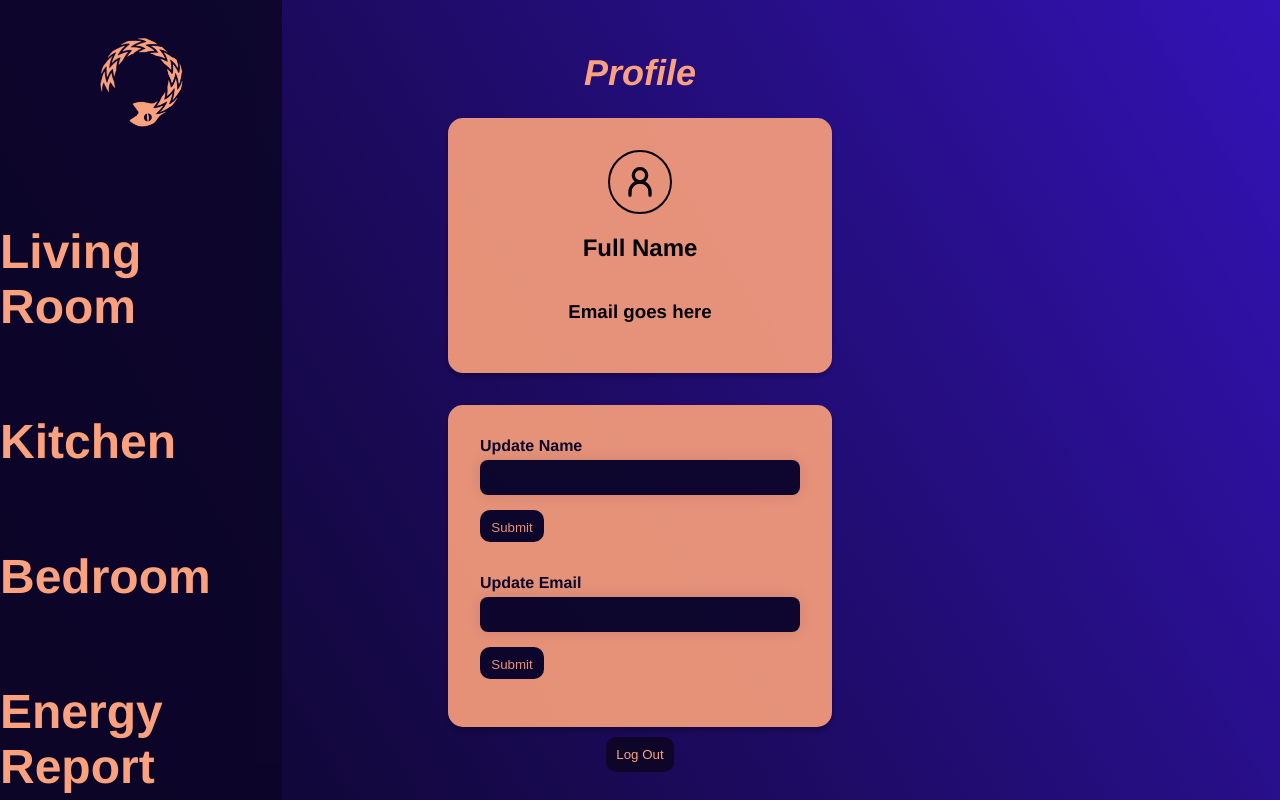
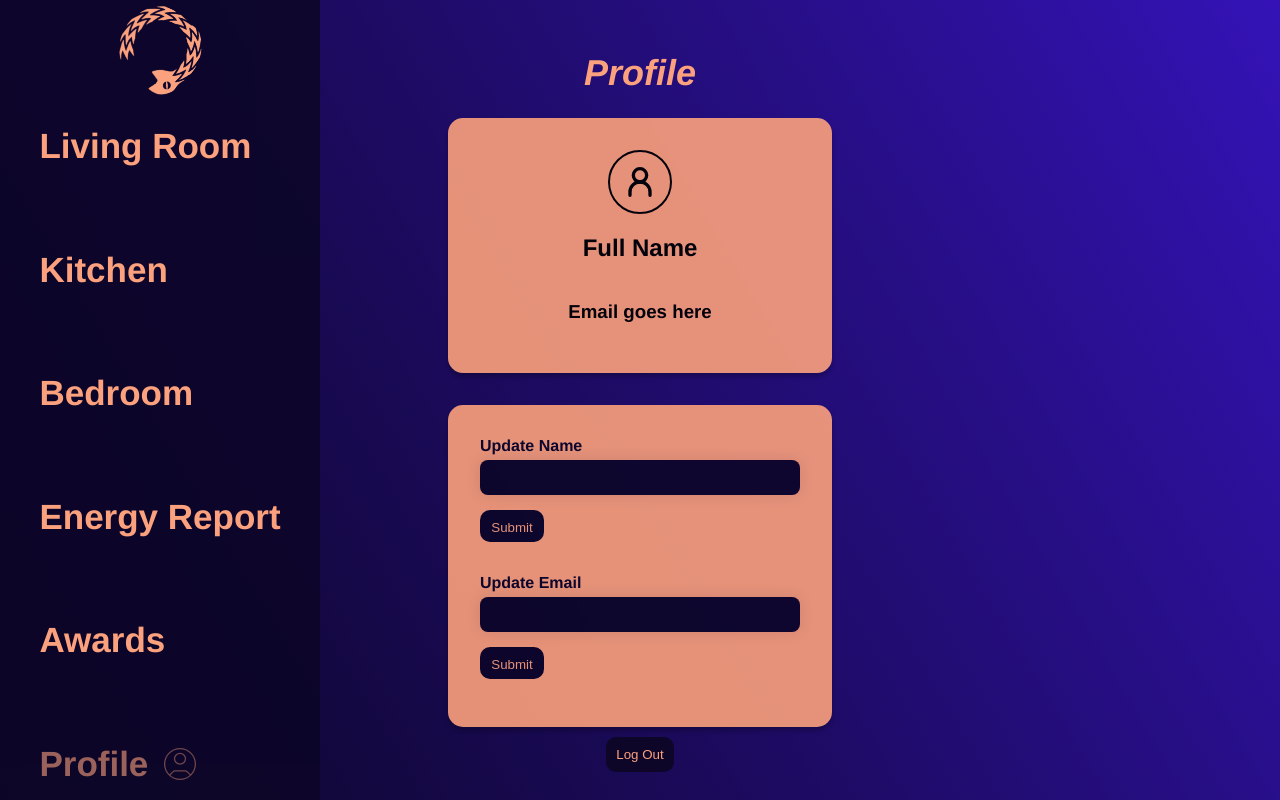
Before and after one commit to Hamish-MarshallDawson/iteration-inc, a React (Create React App) app: page /profile in a window 1280 px wide. Built offline with nearby package versions, Linux system fonts and the light colour scheme.

Commit message:
Massive refactoring of app.js (moved basically all of it into routes.js) and all content should work on zoomed screen now

```diff
--- a/src/App.css
+++ b/src/App.css
@@ -1,12 +1,12 @@
-/* Apply the background to the entire app */
-html,
+/* Apply the background to the entire app html, */
 body {
   margin: 0;
   padding: 0;
-  width: 100%;
-  height: auto; /* Change max-height to auto */
-  min-height: 100%;
-  overflow: auto;
+  width: 100vw; /* Ensure full viewport width */
+  height: 100dvh; /* Use dynamic viewport height */
+  overflow: hidden; /* Prevent content overflow */
+  display: flex;
+  flex-direction: column;
 }
 
 body {
@@ -22,7 +22,7 @@ body::before {
   left: 0;
   width: 100vw;
   height: 100vh;
-
+  min-height: 100%;
   mix-blend-mode: multiply;
   background: url("gradient.svg") no-repeat center center fixed;
   background-size: cover;
@@ -35,10 +35,25 @@ body::before {
   font-family: "Franklin Gothic Medium", "Arial Narrow", Arial, sans-serif;
   z-index: 1;
   display: flex;
-  flex-direction: column;
   justify-content: center;
   align-items: center;
-  min-height: 100vh;
+  width: 100dvw; /* Ensure it takes the full width */
+  height: 100dvh; /* Ensure it takes the full height */
+  display: flex;
+  flex-direction: row; /* Keep navbar and content side by side */
+}
+
+.structure {
+  display: flex;
+  flex: 1; /* Ensures it takes the full available space */
+  height: 100dvh; /* Full viewport height */
+  overflow: hidden; /* Prevent scrolling issues */
+}
+
+.MainContent {
+  flex: 1; /* Take remaining width after navbar */
+  height: 100dvh; /* Ensure it doesn't exceed viewport height */
+  overflow-y: auto; /* Enable scrolling only for content */
 }
 
 /* Login page section
@@ -64,7 +79,7 @@ body::before {
   flex-direction: column;
   align-items: center; /* Center everything horizontally */
   justify-content: center; /* Center everything vertically */
-  min-height: 100vh; /* Ensure the container takes the full viewport height */
+  min-height: 100dvh; /* Ensure the container takes the full viewport height */
 }
 
 /* Snake logo styling */
@@ -75,7 +90,8 @@ body::before {
 }
 
 /* Login page section */
-.login, .profile-card {
+.login,
+.profile-card {
   height: auto;
   width: 20rem;
   border-radius: 15px;
@@ -183,64 +199,71 @@ button:hover {
 */
 
 /* Ensure the navbar is fixed to the left side of the screen */
+
+/* Navbar Section */
 .navbar {
   position: fixed;
+  left: 0;
   top: 0;
-  left: 0;
-  height: 100vh; /* Full viewport height */
-  width: 22vw; /* Adjust width as needed */
-  background-color: rgba(13, 6, 40, 0.9); /* Increase opacity for visibility */
+  height: 100dvh; /* Full height */
+  width: 20rem; /* Fixed width */
+  background-color: rgba(13, 6, 40, 0.9);
   color: #fca17d;
-  padding: 2rem 0;
   display: flex;
-  flex-direction: column; /* Stack items vertically */
-  align-items: center; /* Center horizontally */
+  flex-direction: column;
+  align-items: center;
 }
 
-/* Center the navigation links */
 .navbar-center {
   display: flex;
   flex-direction: column;
   align-items: center;
-  height: 100%; /* Full height */
-  flex-grow: 1; /* Takes all available space */
-  justify-content: flex-start; /* Align items to the top */
+  height: 100%;
+  /* flex-grow: 1; */
+  justify-content: flex-start;
 }
 
-/* Style for the navigation links */
 .nav-links {
   list-style-type: none;
   display: flex;
-  justify-content: space-around;
-  flex-direction: column; /* Stack links vertically */
+  justify-content: space-between;
+  flex-direction: column;
+  gap: clamp(5px, 0.5rem, 15px);
   margin: 0;
   padding: 0;
-  width: 100%; /* Take full width of the navbar-center */
+  width: 100%;
+  height: 100%;
 }
 
 .nav-links li {
-  margin-bottom: 5rem; /* Space between links */
+  /* margin-bottom: 3rem; Reduce margin to fit better */
+  text-align: left;
+  flex-shrink: 0; /* Prevent items from shrinking */
+  /* margin-bottom: 5rem; Space between links */
+  padding-bottom: -5rem;
   text-align: left; /* Ensure text is aligned to the left */
 }
 
 .nav-links a {
   color: #fca17d;
   text-decoration: none;
-  font-size: 3rem; /* Make text bigger */
-
+  font-size: clamp(15px, 3rem, 35px); /* Make text bigger */
+  font-weight: bold;
   transition: color 0.3s ease-in-out;
 }
 
 .nav-links a:hover {
   color: #fca17d86; /* Highlight color */
 }
+
 /* Ensure that the Profile link and icon are inline and styled the same */
 .ProfileLink {
-  font-size: 2rem !important; /* Make text size smaller */
+  /* font-size: clamp(5px, 2rem, 15px) !important; Make text size smaller */
   opacity: 0.6 !important; /* Default opacity */
   display: inline-flex; /* Align text and icon horizontally */
   align-items: center; /* Vertically center text and icon */
   transition: opacity 0.3s ease-in-out; /* Smooth transition for opacity */
+  margin-bottom: 1rem;
 }
 
 .profileIcon {
@@ -261,23 +284,6 @@ button:hover {
   opacity: 0.5 !important; /* Ensure the icon's opacity is also full on hover */
 }
 
-.nav-links li {
-  margin-bottom: 5rem; /* Space between links */
-  text-align: left; /* Ensure text is aligned to the left */
-}
-
-.nav-links a {
-  color: #fca17d;
-  text-decoration: none;
-  font-size: 3rem; /* Make text bigger */
-  font-weight: bold;
-  transition: color 0.3s ease-in-out;
-}
-
-.nav-links a:hover {
-  color: #fca17d86; /* Highlight color */
-}
-
 .ProfileLink:hover,
 .ProfileLink:focus {
   opacity: 1; /* Make sure both are fully visible on hover */
@@ -286,7 +292,7 @@ button:hover {
 /* Snake logo animation stuff */
 .snake {
   height: 12vmin;
-  margin-bottom: 6rem; /* Extra space below */
+  margin-bottom: clamp(20px, 3rem, 30px); /* Extra space below */
 }
 
 @media (prefers-reduced-motion: no-preference) {
--- a/src/App.js
+++ b/src/App.js
@@ -1,66 +1,13 @@
-import {
-  BrowserRouter as Router,
-  Routes,
-  Route,
-  useLocation,
-} from "react-router-dom";
+// import Navbar from "./components/nav.js";
 
-import Navbar from "./components/nav.js";
-
-import Login from "./pages/Login.js";
-import Bedroom from "./pages/Bedroom.js";
-import Kitchen from "./pages/Kitchen.js";
-import LivingRoom from "./pages/LivingRoom.js";
-import EnergyReport from "./pages/EnergyReport.js";
-import Awards from "./pages/Awards.js";
-import ProfilePage from "./pages/ProfilePage.js";
-
-import PasswordReset from "./pages/PasswordReset.js";
-import PasswordReset2 from "./pages/PasswordReset2.js";
-import SignUp from "./pages/SignUp.js";
-import Verify from "./components/Verify";
-import SignUp2 from "./pages/SignUp2.js";
-
-
+import RouteComponent from "./components/route.js";
 
 import "./App.css";
 
 function App() {
   return (
-    <Router>
-      <div className="App">
-        <MainContent />{" "}
-        {/* Move everything inside a separate component that has access to useLocation */}
-      </div>
-    </Router>
-  );
-}
-
-// Separate component for conditional rendering
-function MainContent() {
-  const location = useLocation(); // Get current route
-
-  return (
     <>
-      {/* Render Navbar only if NOT on login page */}
-      {location.pathname !== "/" && <Navbar />}
-
-      <Routes>
-        <Route path="/" element={<Login />} />
-        {/* <Route path="/login" element={<Login />} />{" "} */}
-        {/* This is the route to the Login page in directory ./pages/Login.js, imported in the header */}
-        <Route path="/Bedroom" element={<Bedroom />} />
-        <Route path="/Kitchen" element={<Kitchen />} />
-        <Route path="/Livingroom" element={<LivingRoom />} />
-        <Route path="/Energyreport" element={<EnergyReport />} />
-        <Route path="/Awards" element={<Awards />} />
-        <Route path="/sign-up" element={<SignUp />} />
-        <Route path="/profile" element={<ProfilePage />} />
-        <Route path="/passwordReset" element={<PasswordReset />} />
-        <Route path="/passwordReset2" element={<PasswordReset2 />} />
-        <Route path="/verify" element={<Verify />} />
-        <Route path="/sign-up-2" element={<SignUp2 />} />
-      </Routes>
+      <RouteComponent />
     </>
   );
 }
--- /dev/null
+++ b/src/components/route.js
@@ -0,0 +1,72 @@
+import {
+  BrowserRouter as Router,
+  Routes,
+  Route,
+  useLocation,
+} from "react-router-dom";
+
+import Login from "../pages/Login.js";
+import Bedroom from "../pages/Bedroom.js";
+import Kitchen from "../pages/Kitchen.js";
+import LivingRoom from "../pages/LivingRoom.js";
+import EnergyReport from "../pages/EnergyReport.js";
+import Awards from "../pages/Awards.js";
+import ProfilePage from "../pages/ProfilePage.js";
+
+import PasswordReset from "../pages/PasswordReset.js";
+import PasswordReset2 from "../pages/PasswordReset2.js";
+import SignUp from "../pages/SignUp.js";
+import Verify from "./Verify.js";
+import SignUp2 from "../pages/SignUp2.js";
+
+import Navbar from "./nav.js"; // Ensure correct import
+
+function MainContent() {
+  const location = useLocation(); // Get current route
+
+  // Define routes where the Navbar should be hidden
+  const hideNavbarRoutes = [
+    "/",
+    "/sign-up",
+    "/passwordReset",
+    "/passwordReset2",
+  ];
+
+  return (
+    <>
+      <div className="structure">
+        {/* Render Navbar only if NOT in the hideNavbarRoutes list */}
+        {!hideNavbarRoutes.includes(location.pathname) && <Navbar />}
+
+        <div className="MainContent">
+          <Routes>
+            <Route path="/" element={<Login />} />
+            <Route path="/Bedroom" element={<Bedroom />} />
+            <Route path="/Kitchen" element={<Kitchen />} />
+            <Route path="/Livingroom" element={<LivingRoom />} />
+            <Route path="/Energyreport" element={<EnergyReport />} />
+            <Route path="/Awards" element={<Awards />} />
+            <Route path="/sign-up" element={<SignUp />} />
+            <Route path="/profile" element={<ProfilePage />} />
+            <Route path="/passwordReset" element={<PasswordReset />} />
+            <Route path="/passwordReset2" element={<PasswordReset2 />} />
+            <Route path="/verify" element={<Verify />} />
+            <Route path="/sign-up-2" element={<SignUp2 />} />
+          </Routes>
+        </div>
+      </div>
+    </>
+  );
+}
+
+function RouteComponent() {
+  return (
+    <Router>
+      <div className="App">
+        <MainContent />
+      </div>
+    </Router>
+  );
+}
+
+export default RouteComponent;
```
